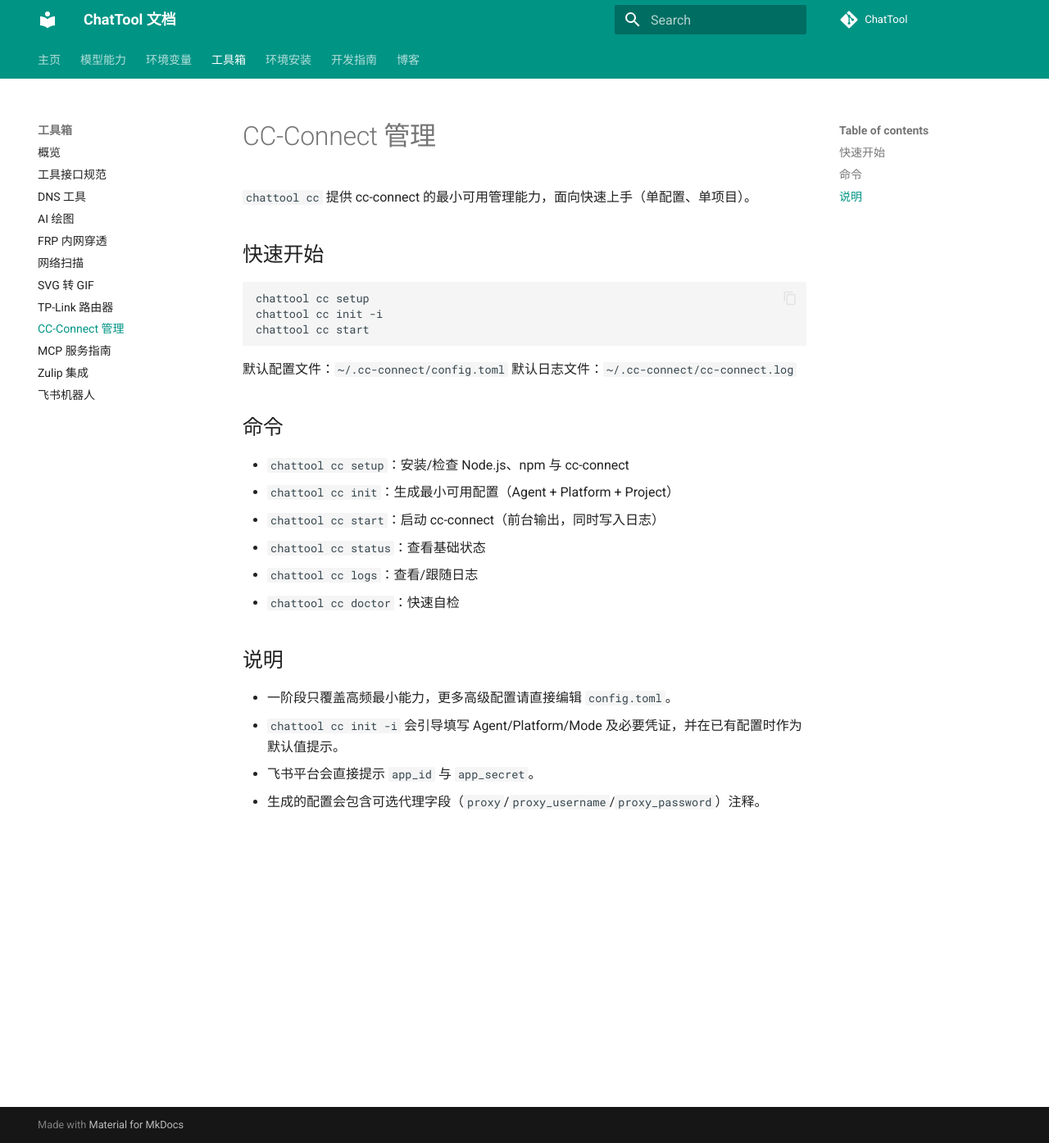
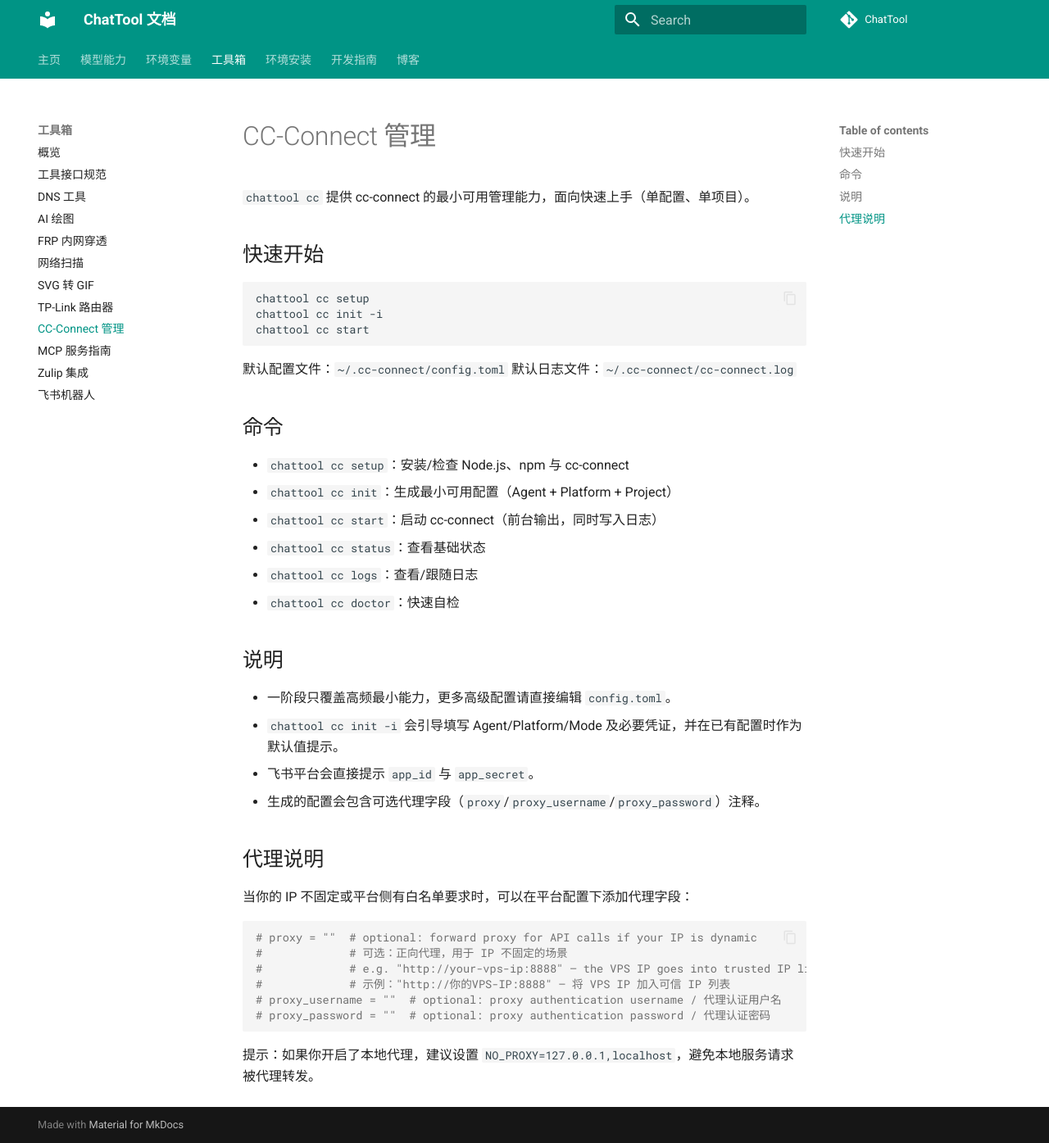
Before and after one commit to cubenlp/ChatTool, an MkDocs documentation site: the page built from docs/tools/cc/index.md, in a window 1280 px wide and 1395 px high. Shown: the whole window at 82% size. Built offline with MkDocs 1.6.1 and Material for MkDocs 9.7.7, drawn with Linux system fonts in a browser that asks for light colours; comment, search, counter and statistics services are not loaded; the version menu is left out.

Commit message:
docs: add proxy notes for cc-connect

````diff
--- a/docs/tools/cc/index.md
+++ b/docs/tools/cc/index.md
@@ -28,3 +28,18 @@
 - `chattool cc init -i` 会引导填写 Agent/Platform/Mode 及必要凭证，并在已有配置时作为默认值提示。
 - 飞书平台会直接提示 `app_id` 与 `app_secret`。
 - 生成的配置会包含可选代理字段（`proxy`/`proxy_username`/`proxy_password`）注释。
+
+## 代理说明
+
+当你的 IP 不固定或平台侧有白名单要求时，可以在平台配置下添加代理字段：
+
+```toml
+# proxy = ""  # optional: forward proxy for API calls if your IP is dynamic
+#             # 可选：正向代理，用于 IP 不固定的场景
+#             # e.g. "http://your-vps-ip:8888" — the VPS IP goes into trusted IP list
+#             # 示例："http://你的VPS-IP:8888" — 将 VPS IP 加入可信 IP 列表
+# proxy_username = ""  # optional: proxy authentication username / 代理认证用户名
+# proxy_password = ""  # optional: proxy authentication password / 代理认证密码
+```
+
+提示：如果你开启了本地代理，建议设置 `NO_PROXY=127.0.0.1,localhost`，避免本地服务请求被代理转发。
````
